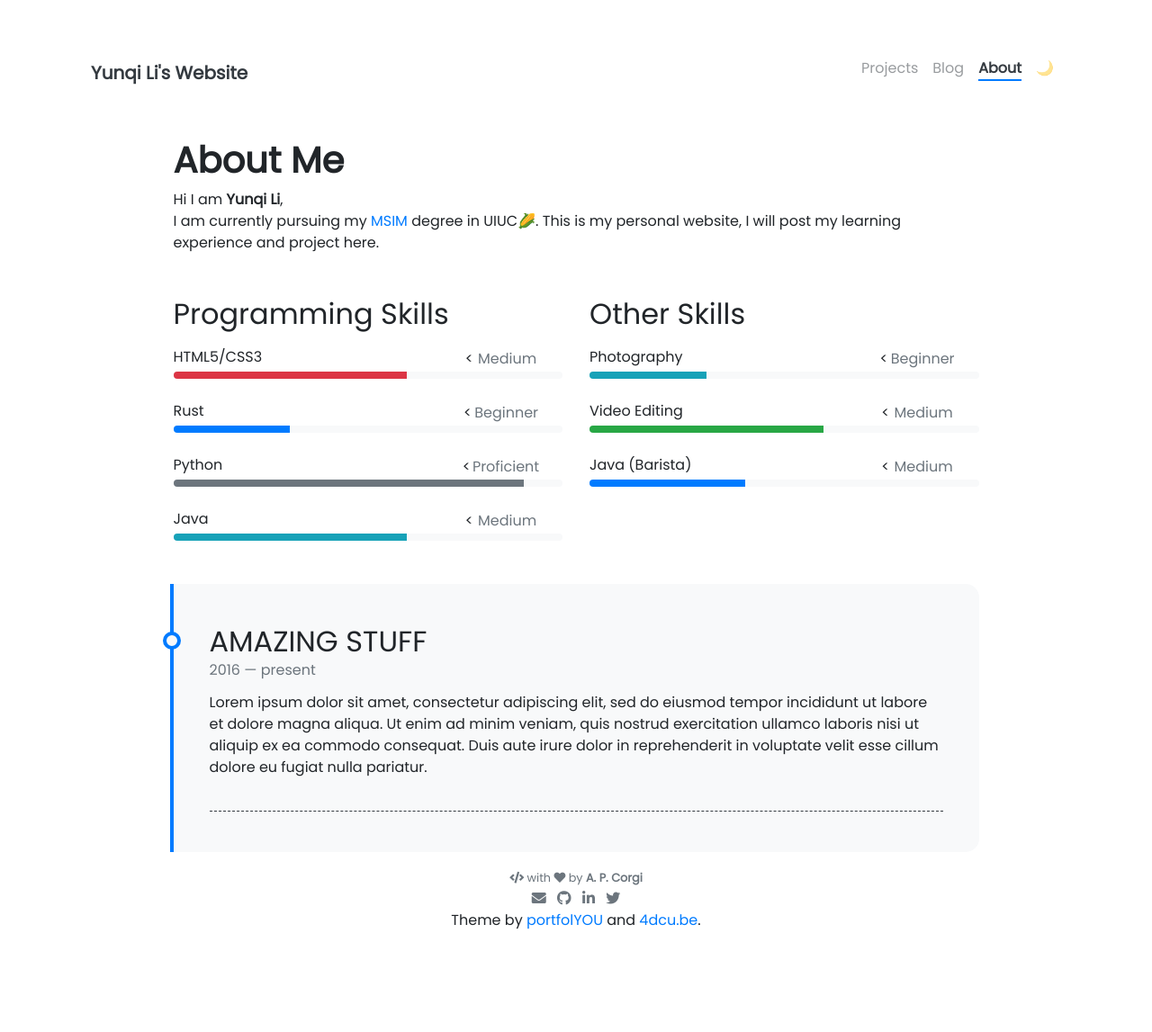
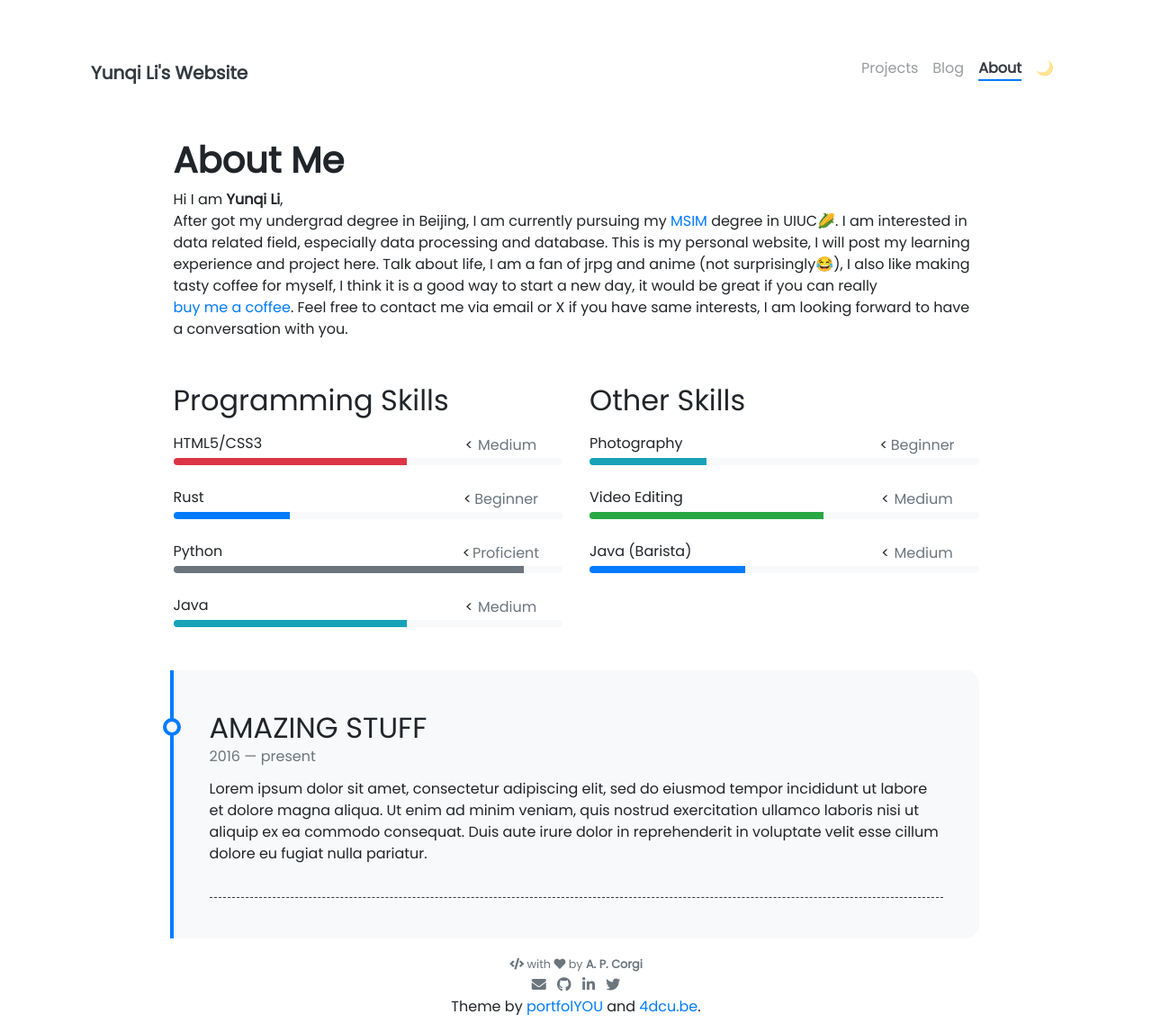
Before and after one commit to yunqilee/yunqilee.github.io, a Jekyll site: the page built from pages/about.md, in a window 1280 px wide. Shown: the whole page at 90% size. Built offline with Jekyll 4.4.1, drawn with Linux system fonts in a browser that asks for light colours; nearby versions of some CDN libraries; before the commit the page ends 1051 px from its top, so only the background shows below that.

Commit message:
update about page

```diff
--- a/pages/about.md
+++ b/pages/about.md
@@ -8,7 +8,7 @@ weight: 3
 # **About Me**
 
 Hi I am **Yunqi Li**,<br>
-I am currently pursuing my <a href="https://ischool.illinois.edu/degrees-programs/graduate/ms-information-management">MSIM</a> degree in UIUC🌽. This is my personal website, I will post my learning experience and project here.
+After got my undergrad degree in Beijing, I am currently pursuing my <a href="https://ischool.illinois.edu/degrees-programs/graduate/ms-information-management">MSIM</a> degree in UIUC🌽. I am interested in data related field, especially data processing and database. This is my personal website, I will post my learning experience and project here. Talk about life, I am a fan of jrpg and anime (not surprisingly😂), I also like making tasty coffee for myself, I think it is a good way to start a new day, it would be great if you can really <a href="https://www.buymeacoffee.com/yunqi">buy me a coffee</a>. Feel free to contact me via email or X if you have same interests, I am looking forward to have a conversation with you.
 
 <div class="row">
 {% include about/skills.html title="Programming Skills" source=site.data.programming-skills %}
```
Also changed, not shown: 2 other files.
